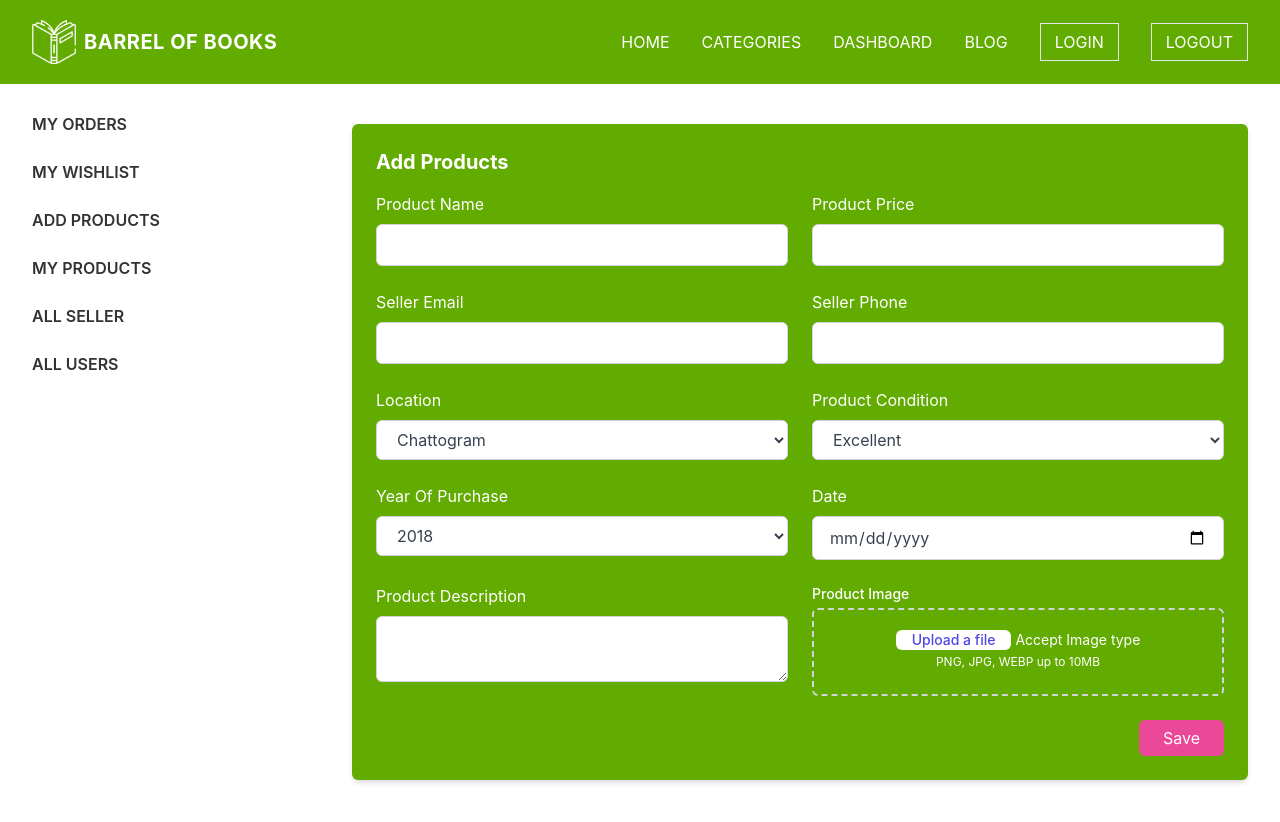
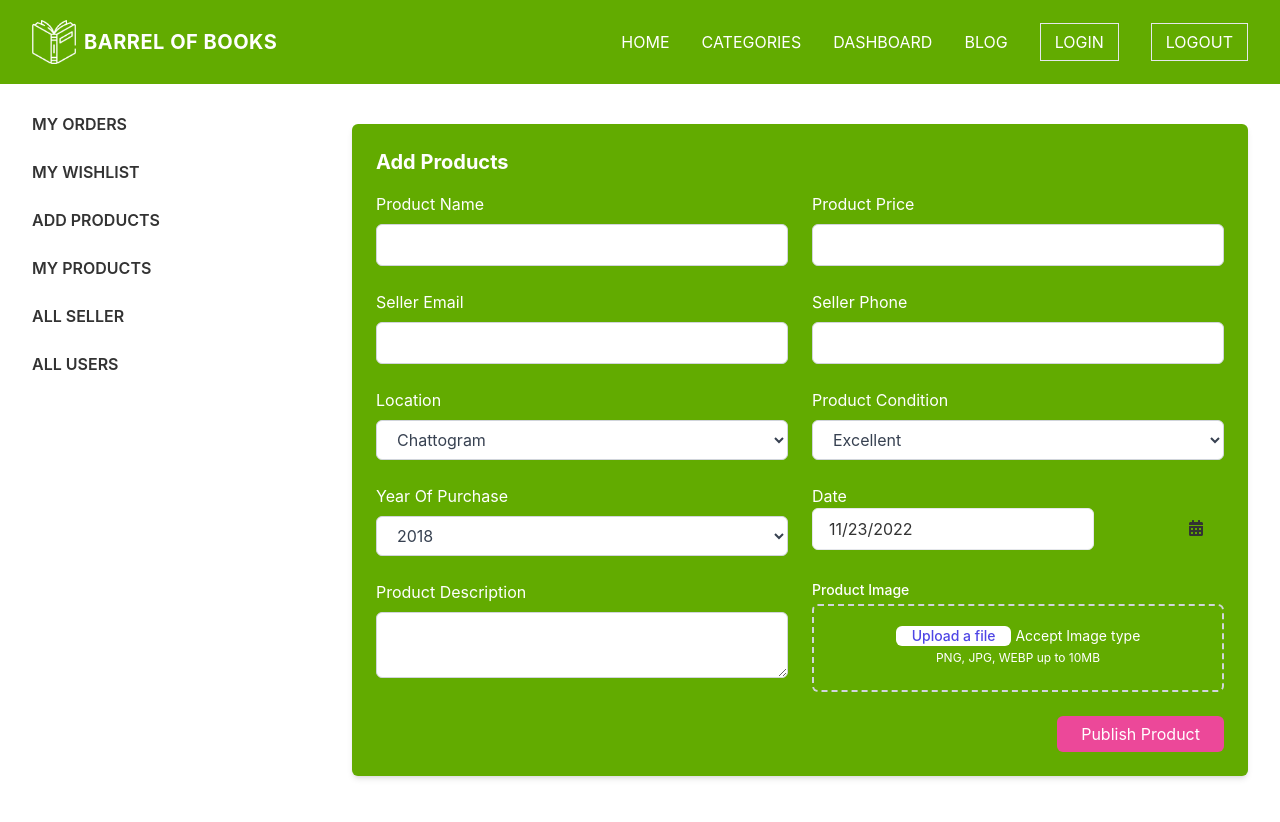
Before and after one commit to bd-dev-ismail/barrel-of-books, a React (Create React App) app: page /dashboard/add-products in a window 1280 px wide. Shown: the top 822 px of the page. Built offline with nearby package versions, Linux system fonts and the light colour scheme.

Commit message:
add date picker

```diff
--- a/package.json
+++ b/package.json
@@ -8,7 +8,9 @@
     "@testing-library/react": "^13.4.0",
     "@testing-library/user-event": "^13.5.0",
     "daisyui": "^2.41.0",
+    "date-fns": "^2.29.3",
     "react": "^18.2.0",
+    "react-datepicker": "^4.8.0",
     "react-dom": "^18.2.0",
     "react-icons": "^4.6.0",
     "react-router-dom": "^6.4.3",
--- a/src/Pages/Seller/AddProducts/AddProducts.js
+++ b/src/Pages/Seller/AddProducts/AddProducts.js
@@ -1,6 +1,15 @@
-import React from 'react';
-
+import React, { useState } from 'react';
+import DatePicker from "react-datepicker";
+import { format } from "date-fns";
+import { FaCalendarAlt } from 'react-icons/fa';
 const AddProducts = () => {
+      const [startDate, setStartDate] = useState(new Date());
+    const handelAddProduct = (e)=> {
+        e.preventDefault();
+        console.log(startDate);
+        const date = format(startDate, 'PP');
+        console.log(date);
+    }
     return (
       <div>
         {/* <h3 className="text-3xl font-semibold my-3">Add Products</h3> */}
@@ -10,7 +19,7 @@ const AddProducts = () => {
             <h1 class="text-xl font-bold text-white capitalize dark:text-white">
               Add Products
             </h1>
-            <form>
+            <form onSubmit={handelAddProduct}>
               <div class="grid grid-cols-1 gap-6 mt-4 sm:grid-cols-2">
                 <div>
                   <label class="text-white dark:text-gray-200" for="username">
@@ -112,11 +121,21 @@ const AddProducts = () => {
                   >
                     Date
                   </label>
-                  <input
+                  {/* <input
                     id="date"
                     type="date"
+                    name="date"
                     class="block w-full px-4 py-2 mt-2 text-gray-700 bg-white border border-gray-300 rounded-md dark:bg-gray-800 dark:text-gray-300 dark:border-gray-600 focus:border-blue-500 dark:focus:border-blue-500 focus:outline-none focus:ring"
-                  />
+                  /> */}
+                  <div className='relative'>
+                    <DatePicker
+
+                      className="py-2 border rounded-md w-full px-4"
+                      selected={startDate}
+                      onChange={(date) => setStartDate(date)}
+                    />
+                    <FaCalendarAlt className='absolute top-3 right-5'/>
+                  </div>
                 </div>
                 <div>
                   <label class="text-white dark:text-gray-200" for="desc">
@@ -158,13 +177,15 @@ const AddProducts = () => {
               </div>
 
               <div class="flex justify-end mt-6">
-                <button class="px-6 py-2 leading-5 text-white transition-colors duration-200 transform bg-pink-500 rounded-md hover:bg-pink-700 focus:outline-none focus:bg-gray-600">
-                  Save
+                <button
+                  type="submit"
+                  class="px-6 py-2 leading-5 text-white transition-colors duration-200 transform bg-pink-500 rounded-md hover:bg-pink-700 focus:outline-none focus:bg-gray-600"
+                >
+                  Publish Product
                 </button>
               </div>
             </form>
           </section>
-
         </div>
       </div>
     );
--- a/src/index.js
+++ b/src/index.js
@@ -3,6 +3,7 @@ import ReactDOM from 'react-dom/client';
 import './index.css';
 import App from './App';
 import reportWebVitals from './reportWebVitals';
+import "react-datepicker/dist/react-datepicker.css";
 import {
   QueryClient,
   QueryClientProvider,
```
Also changed, not shown: 1 other file (tests, documents, lock files or other folders).
